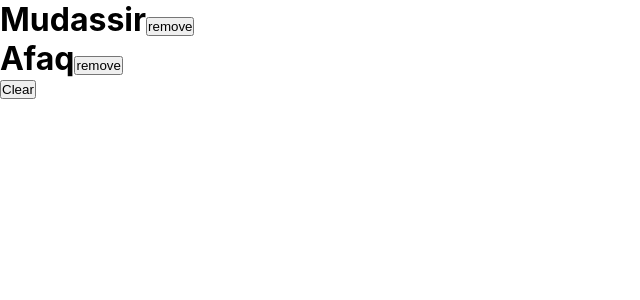
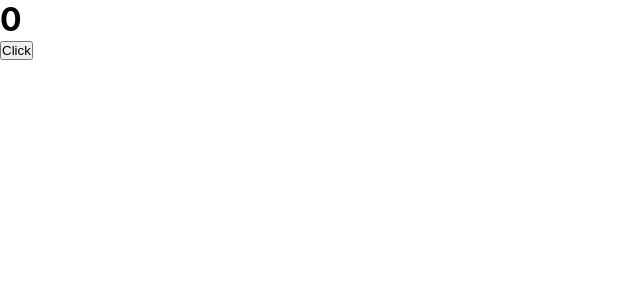
Before and after one commit to Mudassir5367/raect-assign-practice-lecture, a React (Create React App) app: page / in a window 1280 px wide. Shown: the top 300 px of the page, without its empty margins (0-640 px from the left). Built offline with nearby package versions, Linux system fonts and the light colour scheme.

Commit message:
useEffect

```diff
--- a/src/App.js
+++ b/src/App.js
@@ -1,6 +1,7 @@
 import  './App.css';
 import React from 'react'
-import ArrayUsestate from './components/ArrayUsestate';
+// import ArrayUsestate from './components/ArrayUsestate';
+import UseEffect from './components/UseEffect';
 // import Child from './components/Child';
 // import ConditionalRandering from './components/ConditionalRandering';
 
@@ -19,7 +20,8 @@ function App() {
       <div>
    {/* <Child obj1 = {obj}/> */}
    {/* <ConditionalRandering obj1 = {obj} obj3 = {obj2} /> */}
-   <ArrayUsestate/>
+   {/* <ArrayUsestate/> */}
+   <UseEffect/>
 
       </div>
     </>
--- /dev/null
+++ b/src/components/UseEffect.js
@@ -0,0 +1,25 @@
+import React, { useEffect, useState } from 'react'
+
+export default function UseEffect() {
+    const [count, setCount] = useState(0)
+
+    useEffect(()=>{
+        if(count >= 1){
+            document.title = `Chats ${count}`
+        }else{
+            document.title = `Chats`
+        }
+        console.log('useEffect render');
+    }, [count])
+
+    useEffect(()=>{
+        console.log('another useEffect for another purpose');
+    },[])
+    console.log('outside the useEffect');
+  return (
+    <>
+      <h1>{count}</h1>
+      <button onClick = {()=>setCount(count+1)}>Click</button>
+    </>
+  )
+}
```
